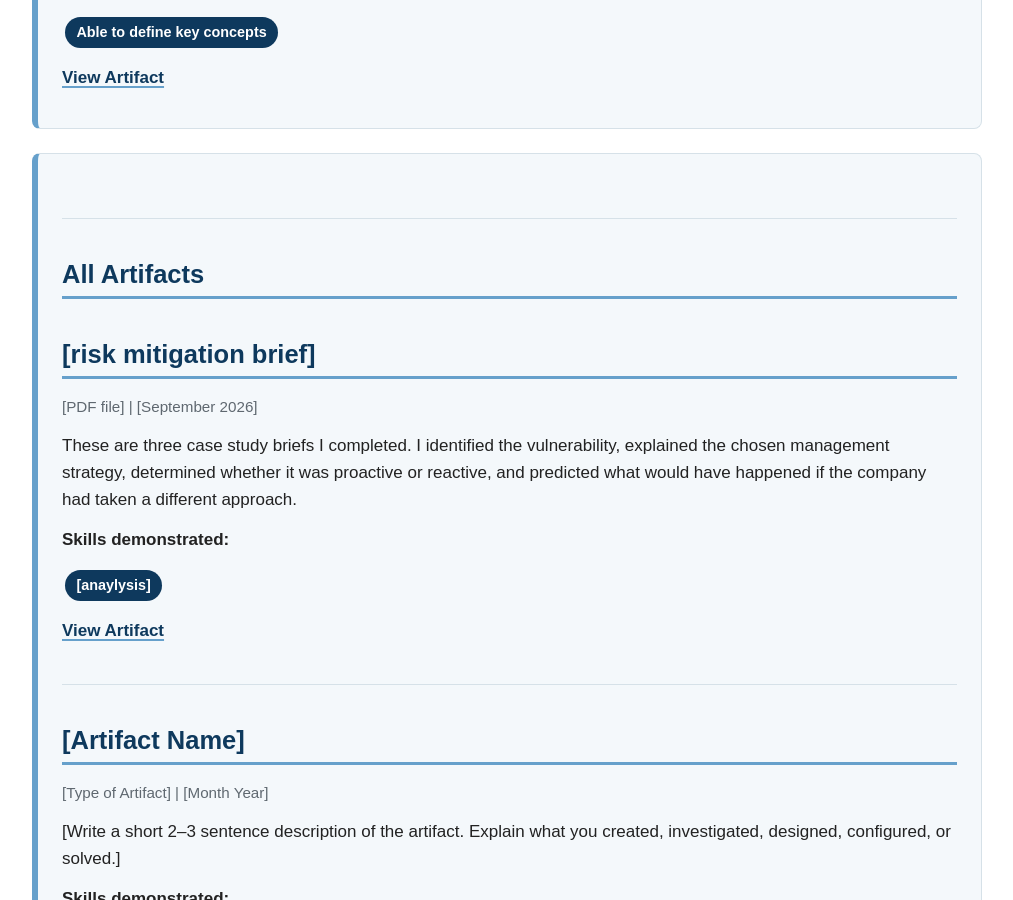
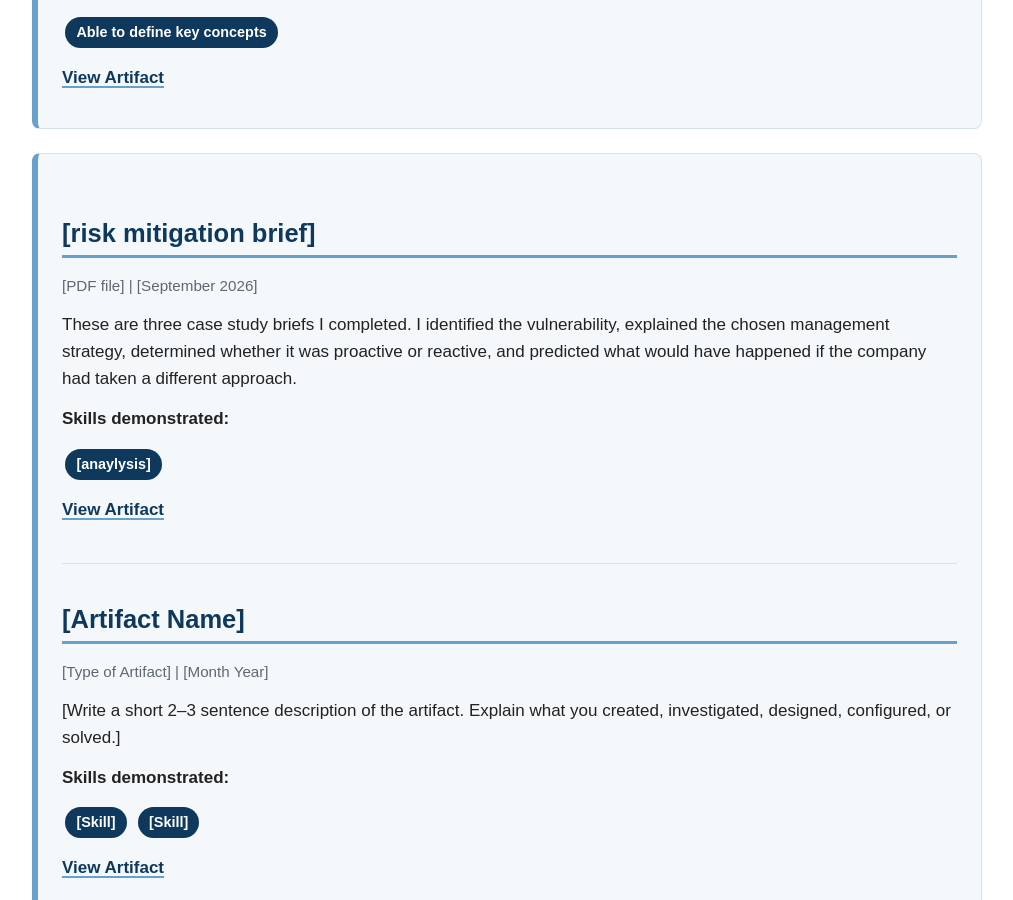
Before and after one commit to 0ysterfish/APEX-portfolio, a Jekyll site: the page built from artifacts.md, in a window 1280 px wide and 900 px high, scrolled down 914 px. Shown: the whole window, without its empty margins (133-1146 px from the left). Built offline with Jekyll 4.4.1, drawn with Linux system fonts in a browser that asks for light colours.

Commit message:
wont work

```diff
--- a/artifacts.md
+++ b/artifacts.md
@@ -45,9 +45,6 @@ This is a one-page guide I created about the three lenses to demonstrate my know
 </div>
 
 <div class="artifact-card" markdown="1">
-
----
-## All Artifacts
 
 ## [risk mitigation brief]
 <p class="artifact-meta">[PDF file] | [September 2026]</p>
```
